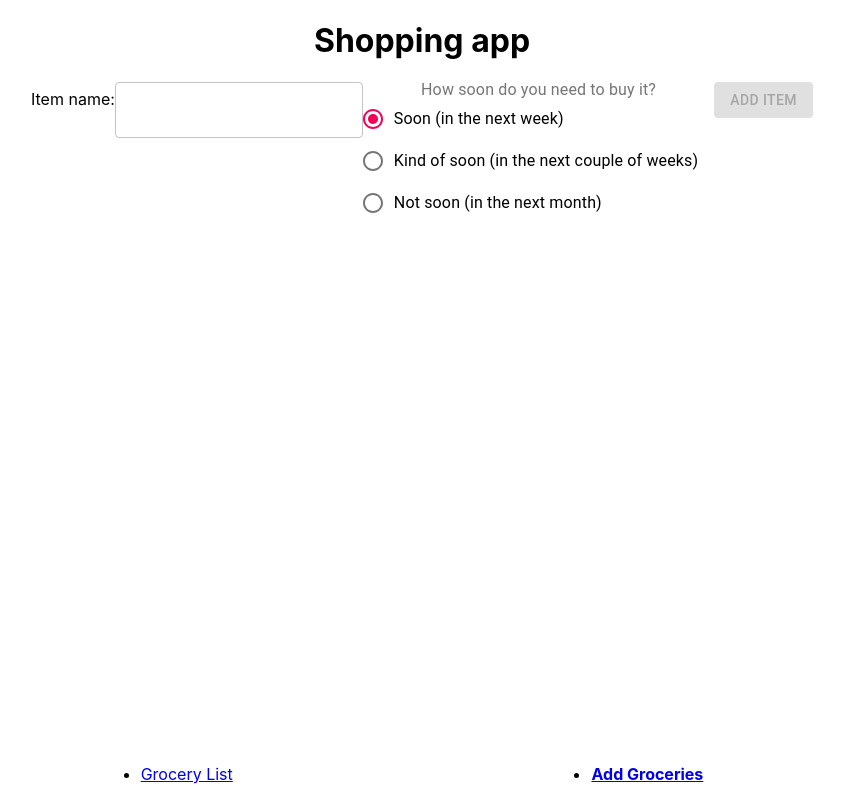
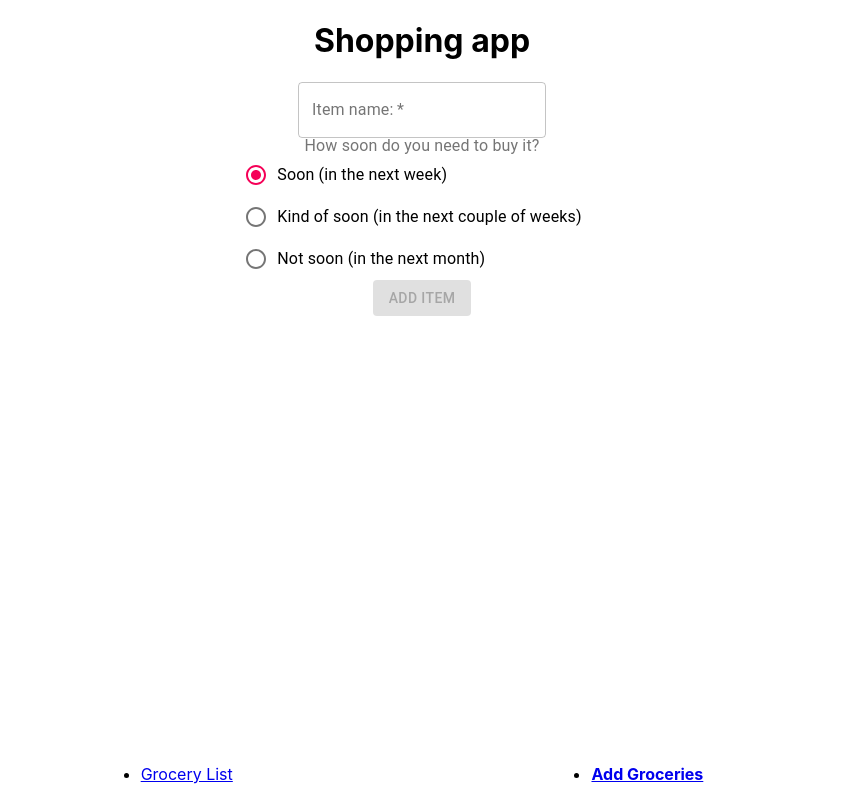
Before and after one commit to the-collab-lab/tcl-22-smart-shopping-list, a React (Create React App) app: page /additems in a window 1280 px wide. Shown: the whole page, without its empty margins (218-1062 px from the left). Built offline with nearby package versions, Linux system fonts and the light colour scheme.

Commit message:
add basic styles

```diff
--- a/src/components/AddItems/AddItems.js
+++ b/src/components/AddItems/AddItems.js
@@ -9,8 +9,9 @@ import {
   FormControlLabel,
   RadioGroup,
   Radio,
-  Button as MuiButton,
+  Button,
 } from '@material-ui/core';
+import { StyledForm } from './elements';
 
 function AddItems(props) {
   const [groceryItem, setGroceryItem] = useState('');
@@ -53,10 +54,10 @@ function AddItems(props) {
 
   return (
     <div>
-      <form id="test-form" onSubmit={submitGroceryItem}>
-        <label htmlFor="item">Item name:</label>
+      <StyledForm id="add-item-form" onSubmit={submitGroceryItem}>
         <TextField
           id="item"
+          label="Item name:"
           variant="outlined"
           value={groceryItem}
           required
@@ -93,15 +94,15 @@ function AddItems(props) {
             />
           </RadioGroup>
         </FormControl>
-        <MuiButton
+        <Button
           type="submit"
           color="primary"
           disabled={groceryItem.length === 0}
           variant="contained"
         >
           Add item
-        </MuiButton>
-      </form>
+        </Button>
+      </StyledForm>
     </div>
   );
 }
--- a/src/components/AddItems/elements.js
+++ b/src/components/AddItems/elements.js
@@ -0,0 +1,8 @@
+import styled from 'styled-components';
+
+export const StyledForm = styled.form`
+  display: flex;
+  flex-flow: column nowrap;
+  justify-content: center;
+  align-items: center;
+`;
```
